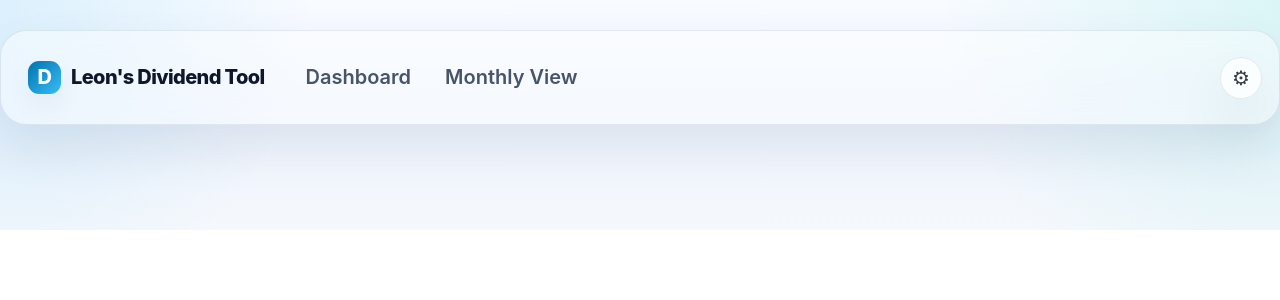
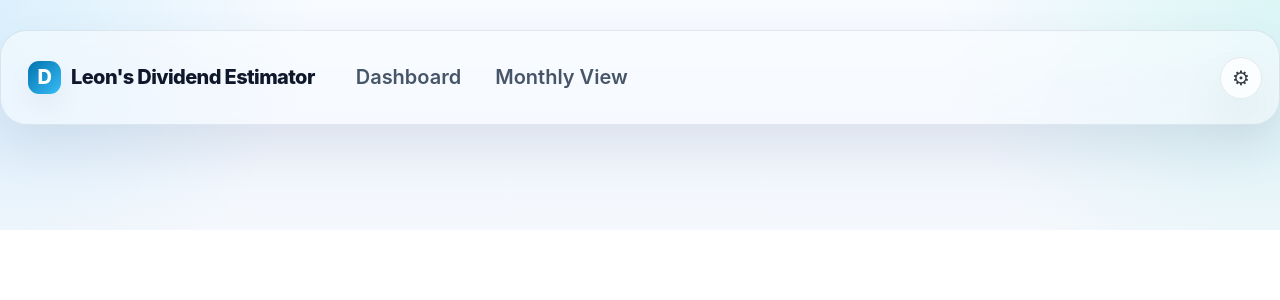
Before and after one commit to leonstaubach/DividendEstimator, a Python web app: template divvydiary_app/templates/base.html in a window 1280 px wide. Shown: the top 300 px of the page. Run offline with Jinja, Linux system fonts and the light colour scheme; the template is opened without the code that fills it, so the values that code supplies are empty; some libraries are stand-ins or nearby versions.

Commit message:
Update app title to Leon's Dividend Estimator
https://claude.ai/code/session_01E9Df7nCozVQtKYZrtwtWAk

```diff
--- a/divvydiary_app/templates/base.html
+++ b/divvydiary_app/templates/base.html
@@ -3,7 +3,7 @@
 <head>
     <meta charset="UTF-8">
     <meta name="viewport" content="width=device-width, initial-scale=1.0">
-    <title>{{ title or "Dividend Viewer" }}</title>
+    <title>{{ title or "Leon's Dividend Estimator" }}</title>
     <script>
         (function () {
             const storedTheme = localStorage.getItem("dividend-viewer-theme") || "system";
@@ -1942,7 +1942,7 @@
                     <li>
                         <span class="brand-mark">
                             <span class="brand-badge">D</span>
-                            <span>Leon's Dividend Tool</span>
+                            <span>Leon's Dividend Estimator</span>
                         </span>
                     </li>
                 </ul>
--- a/divvydiary_app/web.py
+++ b/divvydiary_app/web.py
@@ -46,7 +46,7 @@ def create_app(runtime: AppRuntime | None = None) -> FastAPI:
         yield
         logger.debug("Application shutting down")
 
-    app = FastAPI(title="Dividend Viewer", version="1.0.0", lifespan=lifespan)
+    app = FastAPI(title="Leon's Dividend Estimator", version="1.0.0", lifespan=lifespan)
 
     def load_forecast_explanation_context(active_runtime: AppRuntime, isin: str, forecast_index: int):
         resolved_portfolio, estimated_histories = active_runtime.service.load_portfolio_data()
```
